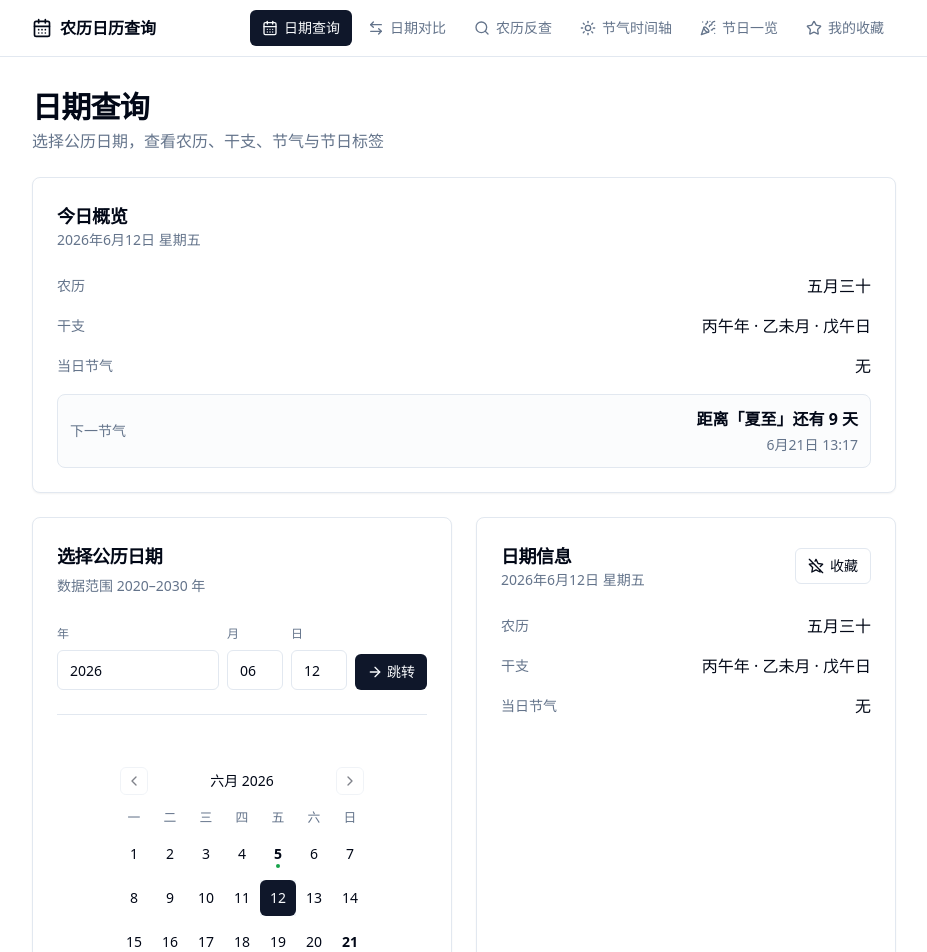
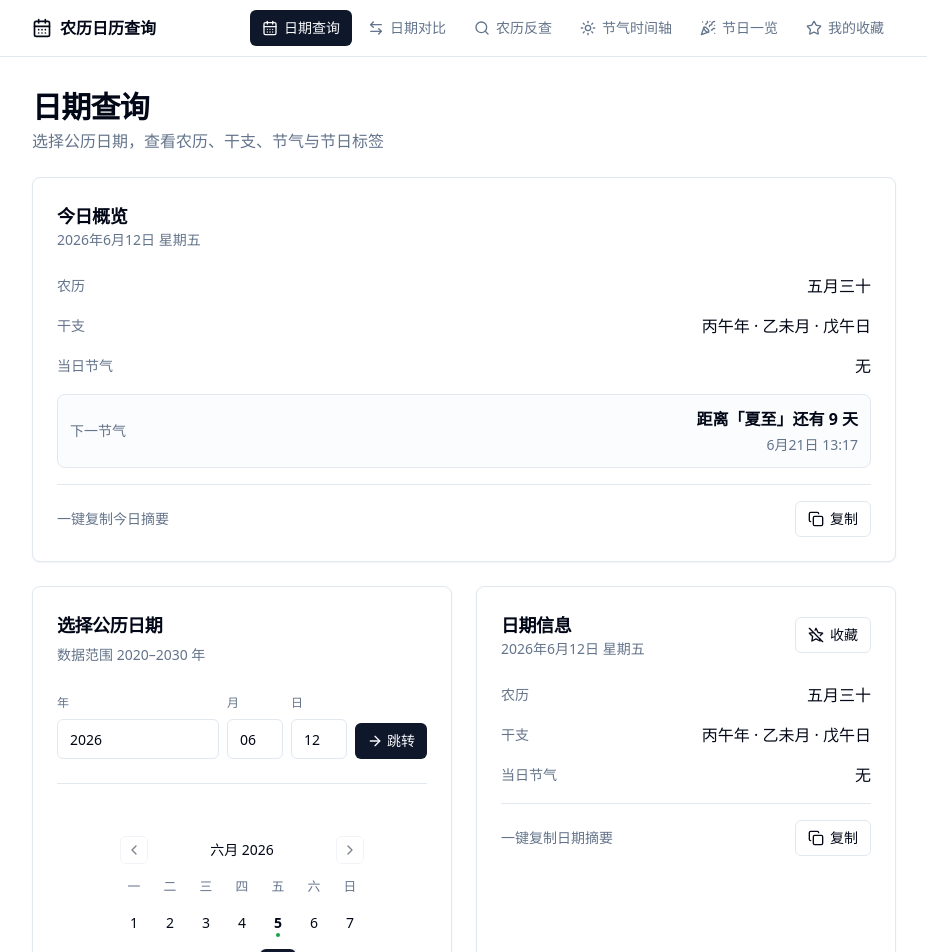
Before and after one commit to LcjGitHub/label-6124, a Next.js app: page / in a window 1280 px wide. Shown: the top 952 px of the page, without its empty margins (176-1103 px from the left). Built offline with nearby package versions, Linux system fonts and the light colour scheme.

Commit message:
.913020344866380:ef8f3d9b8960344fc2ca9a7eafa4969d_6a2bb8af36d898ac98c45fc1.6a2bb8b136d898ac98c45fc3.6a2bb8b01f9a2bba91feb795:Trae CN.T(2026/6/12 15:43:45)

```diff
--- a/src/components/date-query-panel.tsx
+++ b/src/components/date-query-panel.tsx
@@ -18,12 +18,13 @@ import {
   CALENDAR_YEAR_MIN,
   DateValidationResult,
   formatDateKey,
+  formatDateSummary,
   formatSolarDate,
   getDayEntry,
   getSolarTermsForMonth,
 } from "@/lib/calendar";
 import { zhCN } from "date-fns/locale";
-import { Star, StarOff, ArrowRight } from "lucide-react";
+import { Star, StarOff, ArrowRight, Copy, Check, X } from "lucide-react";
 import { cn } from "@/lib/utils";
 
 function DateInputForm() {
@@ -211,6 +212,8 @@ export function DatePickerPanel() {
   );
 }
 
+type CopyStatus = "idle" | "success" | "error";
+
 /**
  * 农历、干支、节气、节日展示卡片
  */
@@ -221,6 +224,43 @@ export function DayInfoPanel() {
   const { isFavorite, toggleFavorite, hydrated: favoritesHydrated } = useFavoritesStore();
   const dateKey = formatDateKey(selectedDate);
   const favorited = entry && dateHydrated && favoritesHydrated ? isFavorite(dateKey) : false;
+  const [copyStatus, setCopyStatus] = useState<CopyStatus>("idle");
+  const copyTimeoutRef = useRef<NodeJS.Timeout | null>(null);
+
+  const solarTermDisplay = entry?.solarTerm ?? "无";
+
+  const handleToggleFavorite = () => {
+    if (entry && favoritesHydrated) {
+      toggleFavorite(selectedDate, entry);
+    }
+  };
+
+  const handleCopy = async () => {
+    if (!entry) return;
+
+    try {
+      const summary = formatDateSummary(selectedDate, entry);
+      await navigator.clipboard.writeText(summary);
+      setCopyStatus("success");
+    } catch (e) {
+      setCopyStatus("error");
+    }
+
+    if (copyTimeoutRef.current) {
+      clearTimeout(copyTimeoutRef.current);
+    }
+    copyTimeoutRef.current = setTimeout(() => {
+      setCopyStatus("idle");
+    }, 2000);
+  };
+
+  useEffect(() => {
+    return () => {
+      if (copyTimeoutRef.current) {
+        clearTimeout(copyTimeoutRef.current);
+      }
+    };
+  }, []);
 
   if (!dateHydrated) {
     return (
@@ -256,14 +296,6 @@ export function DayInfoPanel() {
       </Card>
     );
   }
-
-  const solarTermDisplay = entry.solarTerm ?? "无";
-
-  const handleToggleFavorite = () => {
-    if (entry && favoritesHydrated) {
-      toggleFavorite(selectedDate, entry);
-    }
-  };
 
   return (
     <Card>
@@ -318,6 +350,44 @@ export function DayInfoPanel() {
             </div>
           </div>
         )}
+        <div className="border-t pt-4">
+          <div className="flex items-center justify-between gap-3">
+            <div className="flex items-center gap-2">
+              {copyStatus === "success" && (
+                <span className="flex items-center gap-1 text-sm font-medium text-green-600">
+                  <Check className="h-4 w-4" />
+                  复制成功
+                </span>
+              )}
+              {copyStatus === "error" && (
+                <span className="flex items-center gap-1 text-sm font-medium text-destructive">
+                  <X className="h-4 w-4" />
+                  复制失败
+                </span>
+              )}
+              {copyStatus === "idle" && (
+                <span className="text-sm text-muted-foreground">
+                  一键复制日期摘要
+                </span>
+              )}
+            </div>
+            <Button
+              variant="outline"
+              size="sm"
+              onClick={handleCopy}
+              className="shrink-0 gap-1.5"
+            >
+              {copyStatus === "success" ? (
+                <Check className="h-4 w-4" />
+              ) : copyStatus === "error" ? (
+                <X className="h-4 w-4" />
+              ) : (
+                <Copy className="h-4 w-4" />
+              )}
+              {copyStatus === "idle" ? "复制" : copyStatus === "success" ? "已复制" : "重试"}
+            </Button>
+          </div>
+        </div>
       </CardContent>
     </Card>
   );
--- a/src/components/today-overview.tsx
+++ b/src/components/today-overview.tsx
@@ -1,6 +1,6 @@
 "use client";
 
-import { useMemo } from "react";
+import { useMemo, useState, useEffect, useRef } from "react";
 import {
   Card,
   CardContent,
@@ -9,16 +9,22 @@ import {
   CardTitle,
 } from "@/components/ui/card";
 import { Badge } from "@/components/ui/badge";
+import { Button } from "@/components/ui/button";
 import {
   CALENDAR_YEAR_MAX,
   CALENDAR_YEAR_MIN,
+  formatDateSummary,
   formatSolarDate,
   formatSolarTermDateTime,
+  getDayEntry,
   getNextSolarTerm,
   getTodayOverview,
   SolarTermEntry,
 } from "@/lib/calendar";
+import { Copy, Check, X } from "lucide-react";
 import { cn } from "@/lib/utils";
+
+type CopyStatus = "idle" | "success" | "error";
 
 interface InfoRowProps {
   label: string;
@@ -44,13 +50,47 @@ function InfoRow({ label, value, highlight }: InfoRowProps) {
 }
 
 export function TodayOverview() {
+  const today = useMemo(() => new Date(), []);
   const overview = useMemo(() => getTodayOverview(), []);
   const nextTerm = useMemo(() => getNextSolarTerm(), []);
+  const [copyStatus, setCopyStatus] = useState<CopyStatus>("idle");
+  const copyTimeoutRef = useRef<NodeJS.Timeout | null>(null);
 
-  const today = new Date();
   const inRange =
     today.getFullYear() >= CALENDAR_YEAR_MIN &&
     today.getFullYear() <= CALENDAR_YEAR_MAX;
+
+  const dayEntry = useMemo(() => {
+    if (!inRange) return null;
+    return getDayEntry(today);
+  }, [inRange, today]);
+
+  const handleCopy = async () => {
+    if (!dayEntry) return;
+
+    try {
+      const summary = formatDateSummary(today, dayEntry);
+      await navigator.clipboard.writeText(summary);
+      setCopyStatus("success");
+    } catch (e) {
+      setCopyStatus("error");
+    }
+
+    if (copyTimeoutRef.current) {
+      clearTimeout(copyTimeoutRef.current);
+    }
+    copyTimeoutRef.current = setTimeout(() => {
+      setCopyStatus("idle");
+    }, 2000);
+  };
+
+  useEffect(() => {
+    return () => {
+      if (copyTimeoutRef.current) {
+        clearTimeout(copyTimeoutRef.current);
+      }
+    };
+  }, []);
 
   if (!overview || !inRange) {
     return (
@@ -136,6 +176,45 @@ export function TodayOverview() {
             </div>
           </div>
         </div>
+        <div className="border-t pt-4">
+          <div className="flex items-center justify-between gap-3">
+            <div className="flex items-center gap-2">
+              {copyStatus === "success" && (
+                <span className="flex items-center gap-1 text-sm font-medium text-green-600">
+                  <Check className="h-4 w-4" />
+                  复制成功
+                </span>
+              )}
+              {copyStatus === "error" && (
+                <span className="flex items-center gap-1 text-sm font-medium text-destructive">
+                  <X className="h-4 w-4" />
+                  复制失败
+                </span>
+              )}
+              {copyStatus === "idle" && (
+                <span className="text-sm text-muted-foreground">
+                  一键复制今日摘要
+                </span>
+              )}
+            </div>
+            <Button
+              variant="outline"
+              size="sm"
+              onClick={handleCopy}
+              disabled={!dayEntry}
+              className="shrink-0 gap-1.5"
+            >
+              {copyStatus === "success" ? (
+                <Check className="h-4 w-4" />
+              ) : copyStatus === "error" ? (
+                <X className="h-4 w-4" />
+              ) : (
+                <Copy className="h-4 w-4" />
+              )}
+              {copyStatus === "idle" ? "复制" : copyStatus === "success" ? "已复制" : "重试"}
+            </Button>
+          </div>
+        </div>
       </CardContent>
     </Card>
   );
--- a/src/lib/calendar.ts
+++ b/src/lib/calendar.ts
@@ -345,3 +345,25 @@ export function validateGregorianDate(
 
   return { valid: true, date };
 }
+
+/**
+ * 生成日期信息的可读中文摘要
+ */
+export function formatDateSummary(date: Date, entry: DayEntry): string {
+  const solarDate = formatSolarDate(date);
+  const parts: string[] = [];
+
+  parts.push(`公历：${solarDate}`);
+  parts.push(`农历：${entry.lunar}`);
+  parts.push(`干支：${entry.ganZhi.year}年 ${entry.ganZhi.month}月 ${entry.ganZhi.day}日`);
+
+  if (entry.solarTerm) {
+    parts.push(`节气：${entry.solarTerm}`);
+  }
+
+  if (entry.festivals.length > 0) {
+    parts.push(`节日：${entry.festivals.join("、")}`);
+  }
+
+  return parts.join("；") + "。";
+}
```
Also changed, not shown: 1 other file (tests, documents, lock files or other folders).
